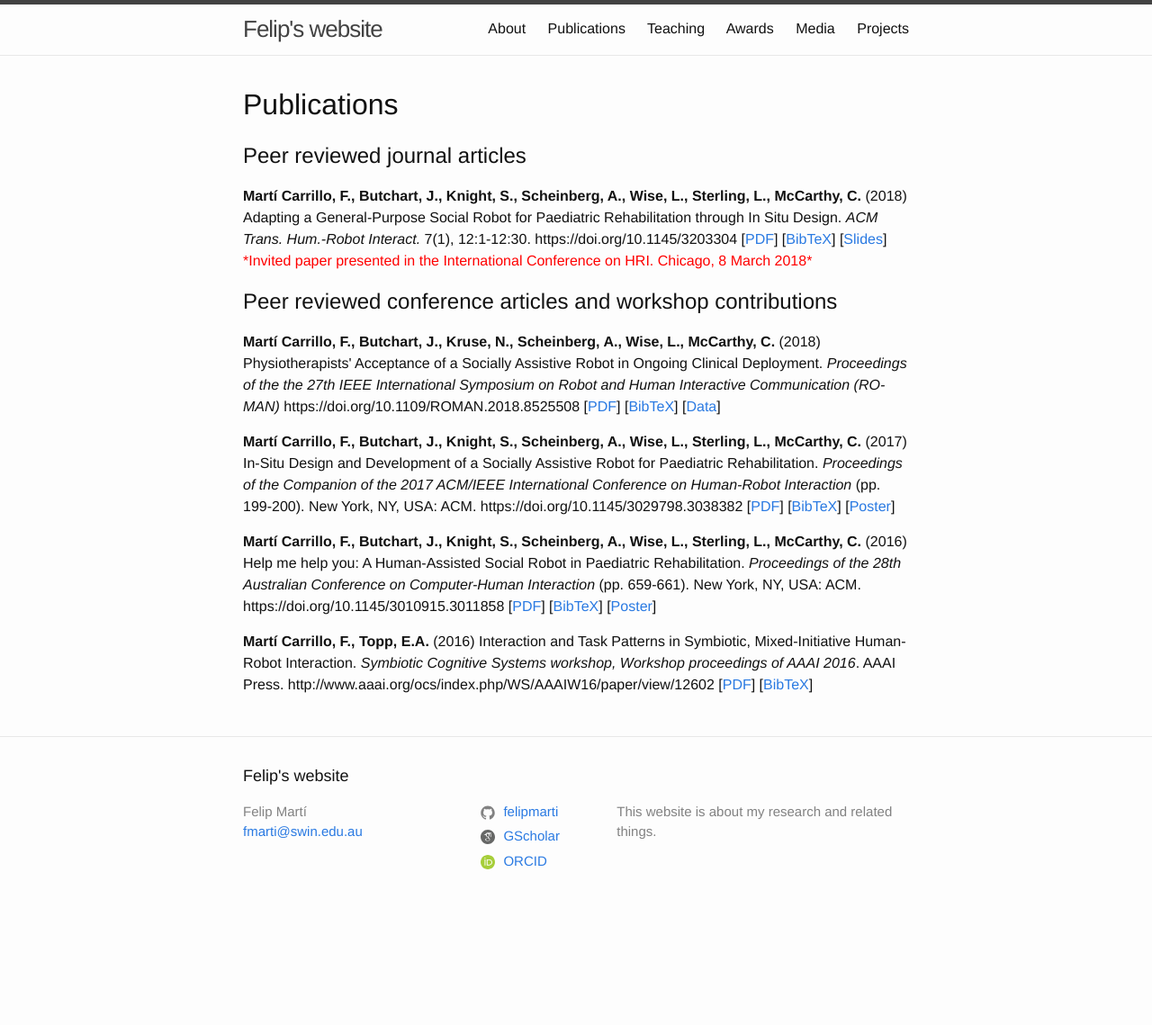
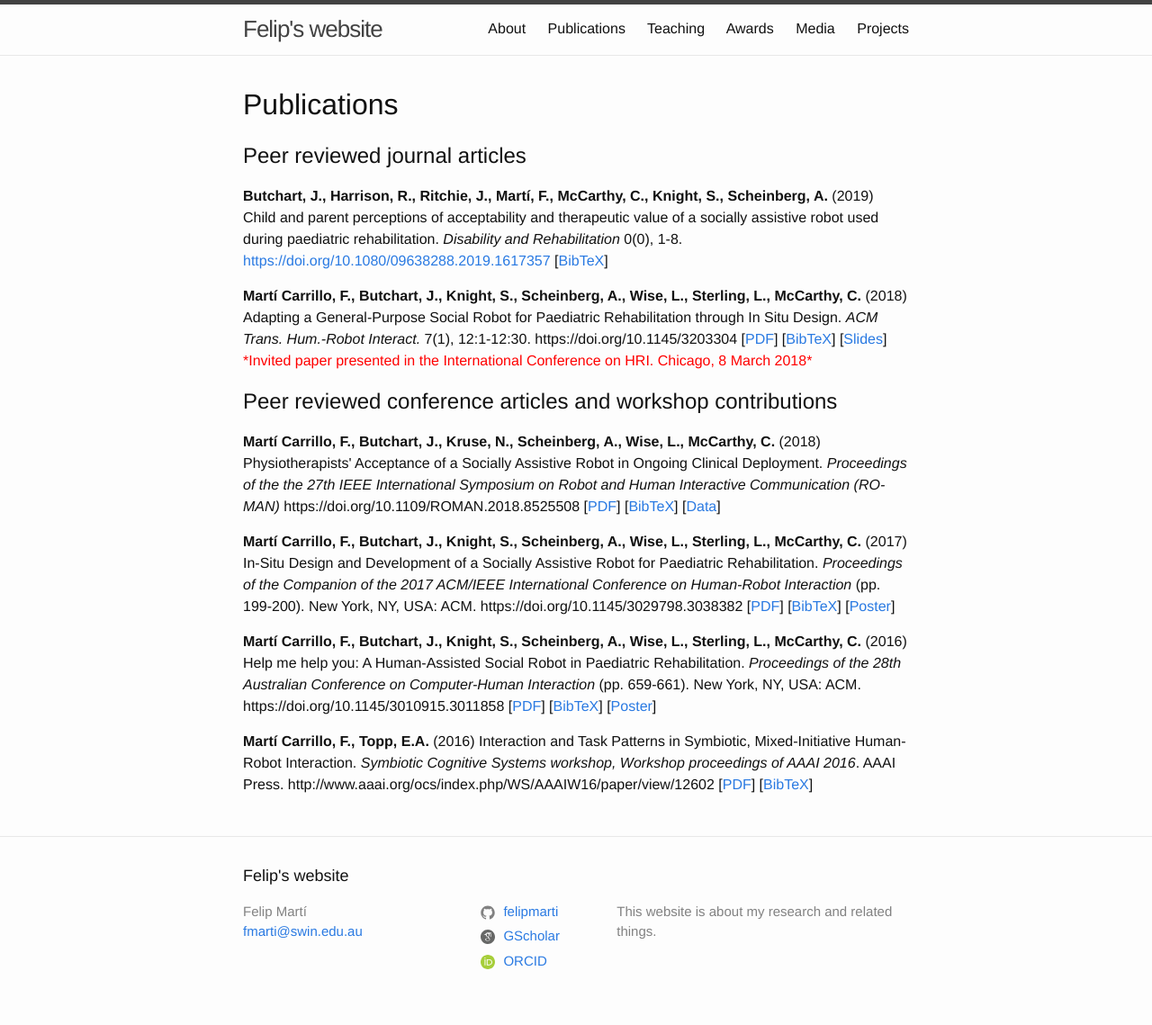
Before and after one commit to FelipMarti/felipmarti.github.io, a Jekyll site: the page built from pub.html, in a window 1280 px wide. Shown: the whole page at 90% size. Built offline with Jekyll 4.4.1, drawn with Linux system fonts in a browser that asks for light colours; before the commit the page ends 1028 px from its top, so only the background shows below that.

```diff
--- a/pub.html
+++ b/pub.html
@@ -9,6 +9,11 @@ title: Publications
 			<h1>Publications</h1>
 
 			<h2>Peer reviewed journal articles</h2>
+            <p><strong>Butchart, J., Harrison, R., Ritchie, J., Martí, F., McCarthy, C., Knight, S., Scheinberg, A.</strong> (2019)
+            Child and parent perceptions of acceptability and therapeutic value of a socially assistive robot used during paediatric rehabilitation.
+            <em>Disability and Rehabilitation</em> 0(0), 1-8.
+            <a href="https://doi.org/10.1080/09638288.2019.1617357">https://doi.org/10.1080/09638288.2019.1617357</a>
+            [<a href="pub/bib/butchart2019child_bib">BibTeX</a>]
 
             <p><strong>Martí Carrillo, F., Butchart, J., Knight, S., Scheinberg, A., Wise, L., Sterling, L., McCarthy, C.</strong> (2018)
             Adapting a General-Purpose Social Robot for Paediatric Rehabilitation through In Situ Design.
@@ -17,7 +22,7 @@ title: Publications
             <!-- <a href="https://doi.acm.org/10.1145/3203304">https://doi.acm.org/10.1145/3203304</a> -->
             [<a href="https://dl.acm.org/authorize?N651747"
             title="Adapting a General-Purpose Social Robot for Paediatric Rehabilitation through In Situ Design">PDF</a>]
-            [<a href="pub/bib/marti2018adapting_bib.html">BibTeX</a>]
+            [<a href="pub/bib/marti2018adapting_bib">BibTeX</a>]
             [<a href="pub/slides/THRI2018-Chicago.pdf">Slides</a>]
             <span style="color:red;">*Invited paper presented in the International Conference on HRI. Chicago, 8 March 2018*</span>
 
```
Also changed, not shown: pub/bib/butchart2019child.bib (added, +14 -0 lines), pub/bib/butchart2019child_bib.md (added, +22 -0 lines).
